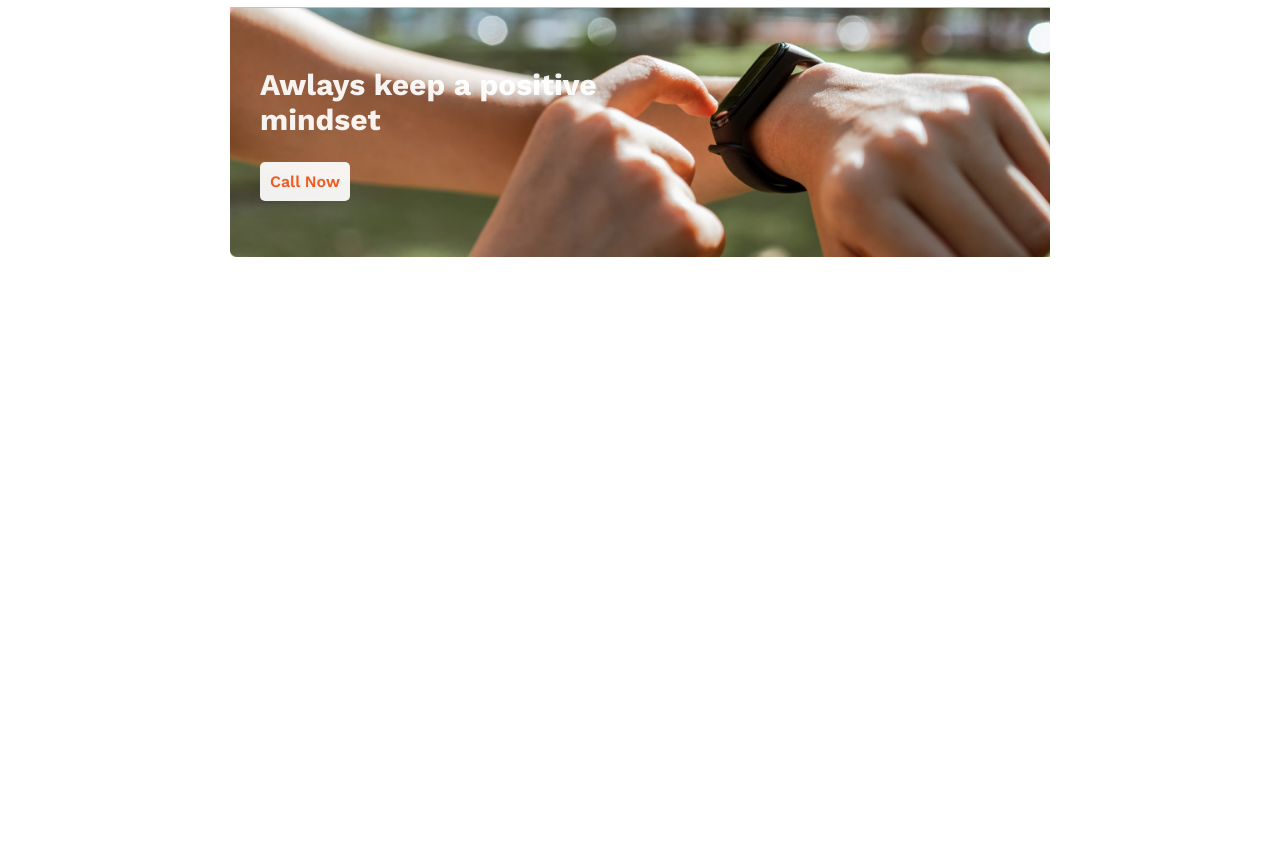
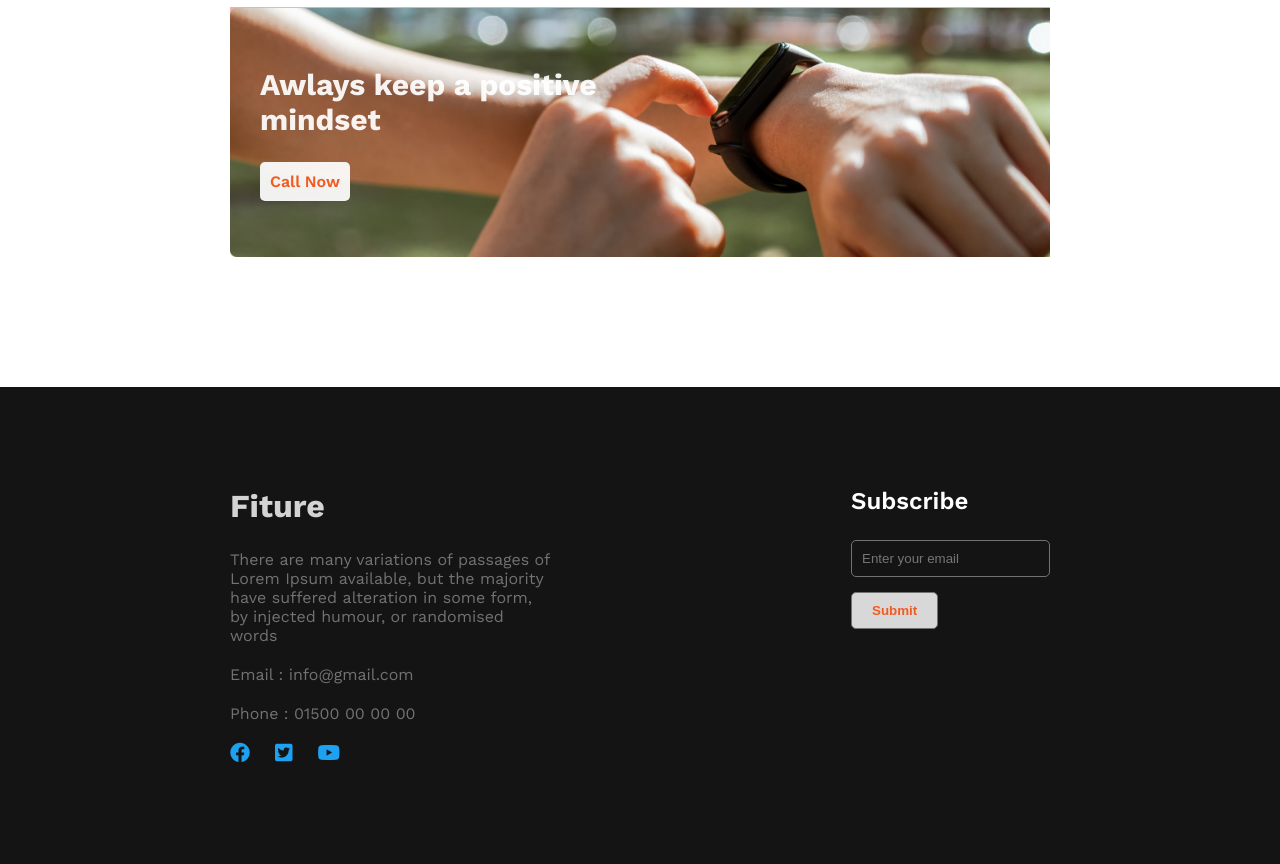
Before and after one commit to atikrahad/2new-year-project, a plain HTML site: page first.html in a window 1280 px wide. Shown: the part 1946-2810 px from the top of the page. Before the commit the page ends 2333 px from the top, so only its background shows below. Drawn offline with nearby package versions, Linux system fonts and the light colour scheme.

Commit message:
footer adding

```diff
--- a/css/style.css
+++ b/css/style.css
@@ -139,3 +139,62 @@ nav ul li a{
    border-radius: 5px;
    font-weight: 600;
 }
+footer{
+    background-color: #151414;
+}
+.option{
+    padding: 100px 230px;
+    display: flex;
+    justify-content: space-between;
+
+}
+.fiture{
+    padding-right: 300px;
+}
+.fiture h1{
+    color: rgba(255, 255, 255, 0.815);
+    padding: 0 0 25px 0;
+}
+.fiture p{
+    color: #737272;
+    padding-bottom: 20px;
+}
+.fiture ul{
+    display: flex;
+}
+.fiture ul li{
+    list-style: none;
+    padding-right: 25px;
+}
+.fa-brands,
+.fa-brands,
+.fa-brands{
+    color: white;
+}
+.fa-facebook,
+.fa-square-twitter,
+.fa-youtube{
+    font-size: 20px;
+    font-weight: 800;
+    color: #1DA1F2;
+}
+.subscribe h2{
+    color: white;
+    font-weight: 600;
+    padding-bottom: 25px;
+}
+form #email{
+    padding: 10px;
+    border: 1px solid #737272;
+    border-radius: 5px;
+    background-color: #151414;
+    margin-bottom: 15px;
+}
+form #submit{
+    padding: 10px 20px;
+    border: 1px solid #737272;
+    border-radius: 5px;
+    color: #F15B22;
+    font-weight: 600;
+    background-color: rgba(255, 255, 255, 0.836);
+}
--- a/first.html
+++ b/first.html
@@ -8,6 +8,8 @@
     <link rel="preconnect" href="https://fonts.googleapis.com">
 <link rel="preconnect" href="https://fonts.gstatic.com" crossorigin>
 <link href="https://fonts.googleapis.com/css2?family=Open+Sans:ital,wght@0,800;1,800&family=Work+Sans:wght@100;200;300;400;500;600;700;800&display=swap" rel="stylesheet">
+<link rel="stylesheet" href="https://cdnjs.cloudflare.com/ajax/libs/font-awesome/6.4.0/css/all.min.css" integrity="sha512-iecdLmaskl7CVkqkXNQ/ZH/XLlvWZOJyj7Yy7tcenmpD1ypASozpmT/E0iPtmFIB46ZmdtAc9eNBvH0H/ZpiBw==" crossorigin="anonymous" referrerpolicy="no-referrer" />
+
 </head>
 <body>
     <!---Header section start----------------->
@@ -90,5 +92,28 @@
         </section>
     </main>
 
+    <footer>
+        <div class="option">
+            <div class="fiture">
+                <h1>Fiture</h1>
+                <p>There are many variations of passages of Lorem Ipsum available, but the majority have suffered alteration in some form, by injected humour, or randomised words</p>
+                <p>Email : info@gmail.com</p>
+                <p>Phone : 01500 00 00 00</p>
+                <ul>
+                    <li><a href="#fb"><i class="fa-brands fa-facebook"></i></a></li>
+                    <li><a href="#twetter"><i class="fa-brands fa-square-twitter"></i></a></li>
+                    <li><a href="#youtube"><i class="fa-brands fa-youtube"></i></a></li>
+                </ul>
+            </div>
+            <div class="subscribe">
+                <h2>Subscribe</h2>
+                <form action="">
+                    <input type="email" name="email" placeholder="Enter your email" id="email">
+                    <input type="submit" value="Submit" id="submit">
+                </form>
+            </div>
+        </div>
+    </footer>
+
 </body>
 </html>
```
